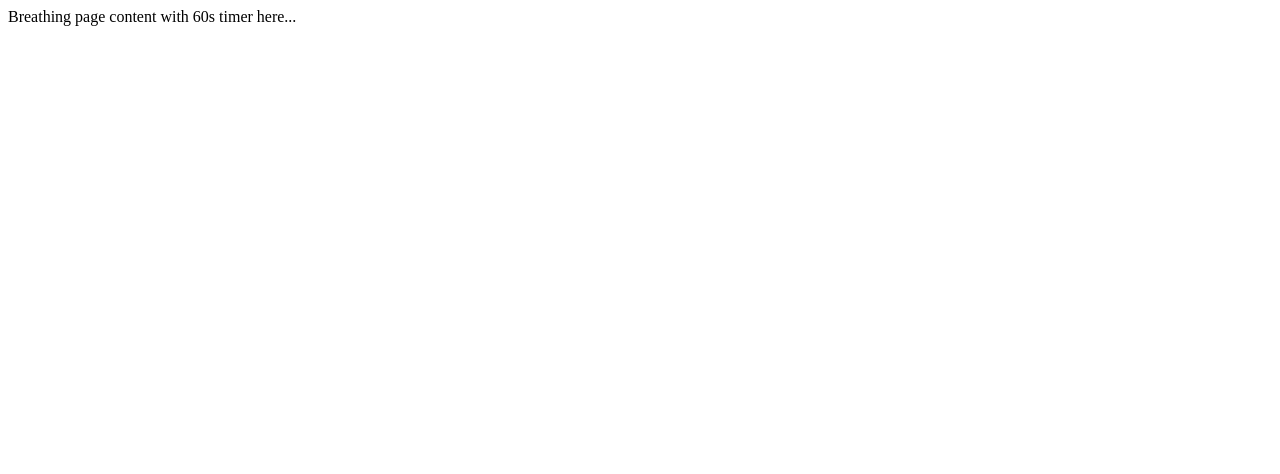
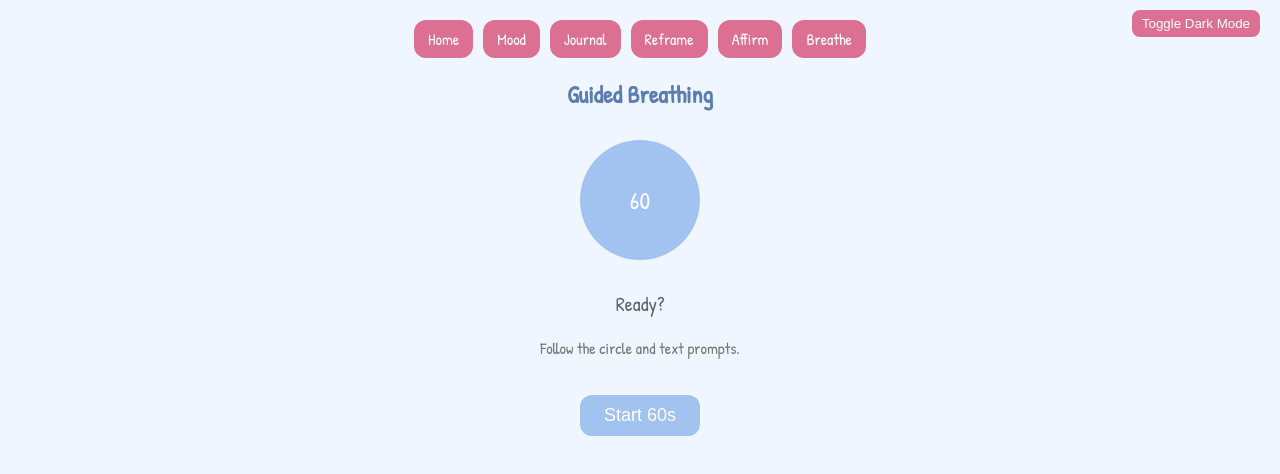
Before and after one commit to Singhkrishna03/Keisha-s-calm-corner-, a plain HTML site: page breathing.html in a window 1280 px wide. Drawn offline with Linux system fonts and the light colour scheme.

Commit message:
Add files via upload

```diff
--- a/breathing.html
+++ b/breathing.html
@@ -1 +1,180 @@
-Breathing page content with 60s timer here...
+<!DOCTYPE html>
+<html lang="en">
+<head>
+  <meta charset="UTF-8" />
+  <meta name="viewport" content="width=device-width, initial-scale=1.0"/>
+  <title>Breathing - Keisha's Calm Corner</title>
+  <link href="https://fonts.googleapis.com/css2?family=Patrick+Hand&display=swap" rel="stylesheet">
+  <style>
+    :root {
+      --bg-light: #f0f6ff;
+      --bg-dark: #1e1e2e;
+      --text-light: #333;
+      --text-dark: #f5f5f5;
+      --accent-light: #a2c2f0;
+      --accent-dark: #4e6e8e;
+    }
+
+    body {
+      font-family: 'Patrick Hand', cursive;
+      background: var(--bg-light);
+      color: var(--text-light);
+      margin: 0;
+      padding: 20px;
+      text-align: center;
+      transition: background 0.3s, color 0.3s;
+      position: relative;
+    }
+    body.dark {
+      background: var(--bg-dark);
+      color: var(--text-dark);
+    }
+
+    nav {
+      display: flex;
+      flex-wrap: wrap;
+      gap: 10px;
+      justify-content: center;
+      margin-bottom: 20px;
+    }
+    nav a {
+      text-decoration: none;
+      background: #db7093;
+      color: #fff;
+      padding: 8px 14px;
+      border-radius: 12px;
+      font-size: 16px;
+      transition: background 0.3s;
+    }
+    nav a:hover { background: #e77fa2; }
+    body.dark nav a { background: #444; }
+
+    .toggle {
+      position: absolute;
+      top: 10px;
+      right: 20px;
+      background: #db7093;
+      color: #fff;
+      border: none;
+      padding: 6px 10px;
+      border-radius: 8px;
+      cursor: pointer;
+    }
+    body.dark .toggle { background: #666; }
+
+    h2 {
+      color: #5b7db1;
+      margin-bottom: 20px;
+    }
+    body.dark h2 { color: #a1c4fd; }
+
+    .circle {
+      width: 120px;
+      height: 120px;
+      background: var(--accent-light);
+      border-radius: 50%;
+      margin: 30px auto;
+      display: flex;
+      align-items: center;
+      justify-content: center;
+      font-size: 24px;
+      color: #fff;
+      transition: background 0.3s, transform 0.3s;
+    }
+    body.dark .circle { background: var(--accent-dark); }
+
+    .instruction {
+      font-size: 20px;
+      color: #666;
+      margin-top: 10px;
+      min-height: 1.2em;
+      transition: color 0.3s;
+    }
+    body.dark .instruction { color: #ccc; }
+
+    p {
+      margin-top: 20px;
+      color: #777;
+      font-size: 16px;
+    }
+    body.dark p { color: #aaa; }
+
+    button.start {
+      margin-top: 20px;
+      padding: 10px 24px;
+      background: var(--accent-light);
+      color: #fff;
+      border: none;
+      border-radius: 12px;
+      font-size: 18px;
+      cursor: pointer;
+      transition: background 0.3s;
+    }
+    button.start:hover { background: #90b4ec; }
+    body.dark button.start { background: var(--accent-dark); }
+  </style>
+</head>
+<body>
+  <button class="toggle" onclick="toggleDarkMode()">Toggle Dark Mode</button>
+  <nav>
+    <a href="index.html">Home</a>
+    <a href="mood.html">Mood</a>
+    <a href="journal.html">Journal</a>
+    <a href="reframing.html">Reframe</a>
+    <a href="affirmations.html">Affirm</a>
+    <a href="breathing.html">Breathe</a>
+  </nav>
+
+  <h2>Guided Breathing</h2>
+  <div class="circle" id="timer">60</div>
+  <div class="instruction" id="stage">Ready?</div>
+  <p>Follow the circle and text prompts.</p>
+  <button class="start" onclick="startBreathing()">Start 60s</button>
+
+  <script>
+    const stages = [
+      { label: 'Inhale', duration: 4000 },
+      { label: 'Hold', duration: 7000 },
+      { label: 'Exhale', duration: 8000 },
+    ];
+    let total = 60000, elapsed = 0, idx = 0, timerInterval;
+
+    function startBreathing() {
+      clearInterval(timerInterval);
+      elapsed = 0; idx = 0;
+      document.getElementById('timer').innerText = '60';
+      document.getElementById('stage').innerText = stages[0].label;
+      const startTime = Date.now();
+
+      // Update countdown every second
+      timerInterval = setInterval(() => {
+        const secLeft = Math.max(0, 60 - Math.floor((Date.now() - startTime) / 1000));
+        document.getElementById('timer').innerText = secLeft;
+        if (secLeft === 0) clearInterval(timerInterval);
+      }, 250);
+
+      // Cycle through inhale/hold/exhale
+      function next() {
+        if (elapsed >= total) {
+          document.getElementById('stage').innerText = 'Done!';
+          return;
+        }
+        const stage = stages[idx];
+        document.getElementById('stage').innerText = stage.label;
+        document.querySelector('.circle').style.transform =
+          stage.label === 'Exhale' ? 'scale(1)' : 'scale(1.6)';
+        setTimeout(() => {
+          elapsed += stage.duration;
+          idx = (idx + 1) % stages.length;
+          next();
+        }, stage.duration);
+      }
+      next();
+    }
+
+    function toggleDarkMode() {
+      document.body.classList.toggle('dark');
+    }
+  </script>
+</body>
+</html>
```
